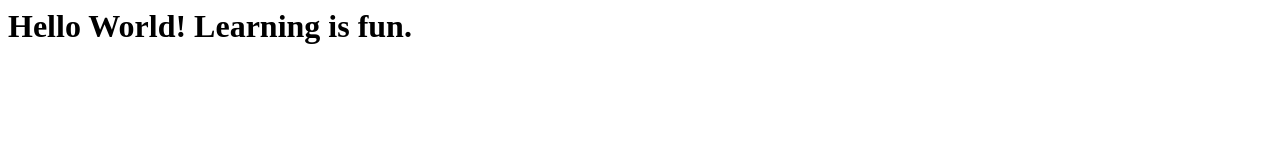
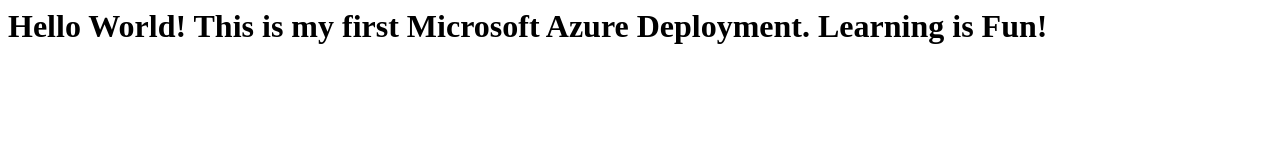
Before and after one commit to Emmarie-Ahtunan/microsoft-passport-challenge, a plain HTML site: page index.html in a window 1280 px wide. Drawn offline with Linux system fonts and the light colour scheme.

Commit message:
Update index.html

```diff
--- a/index.html
+++ b/index.html
@@ -1,5 +1,7 @@
 <html>
 	<body>
-		<h1>Hello World! Learning is fun.</h1>
+		<h1>Hello World!
+			This is my first Microsoft Azure Deployment.
+				Learning is Fun! </h1>
 	</body>
 </html>
```
